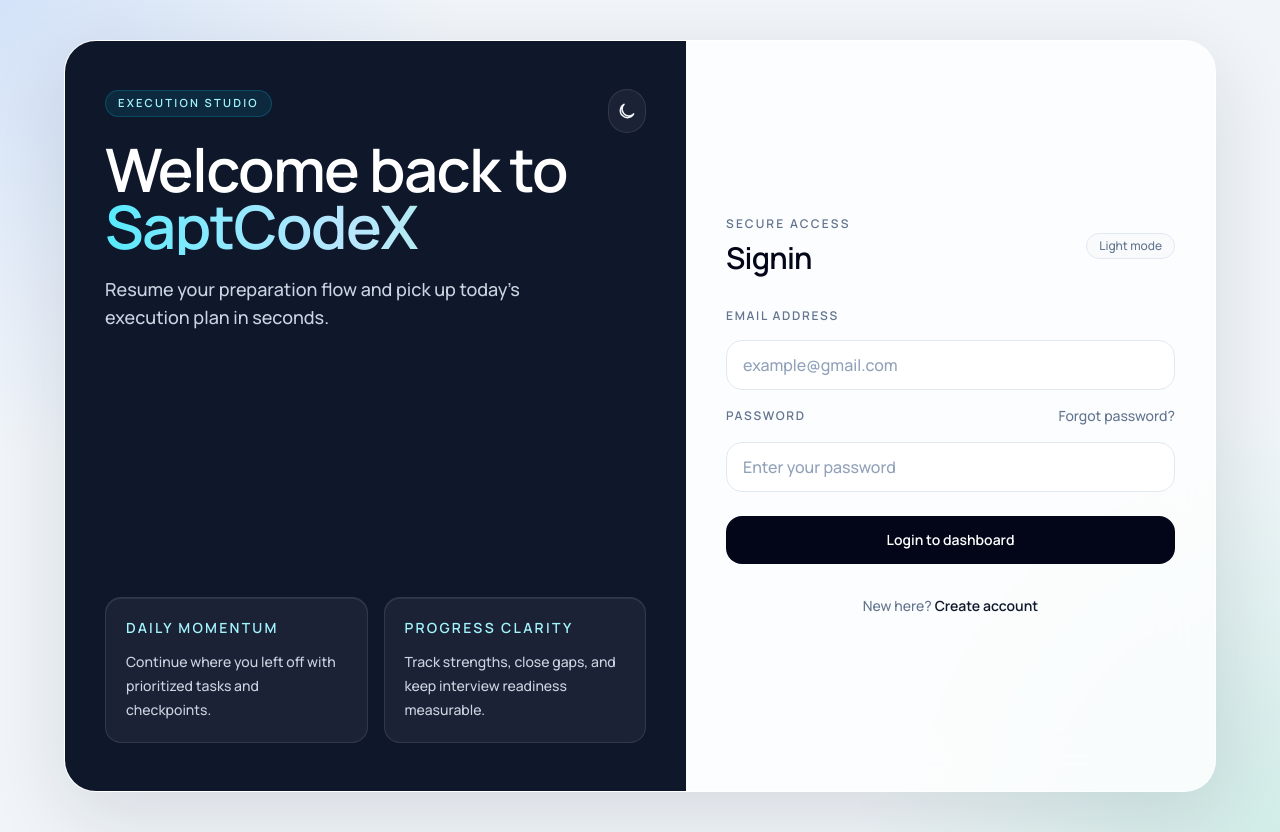
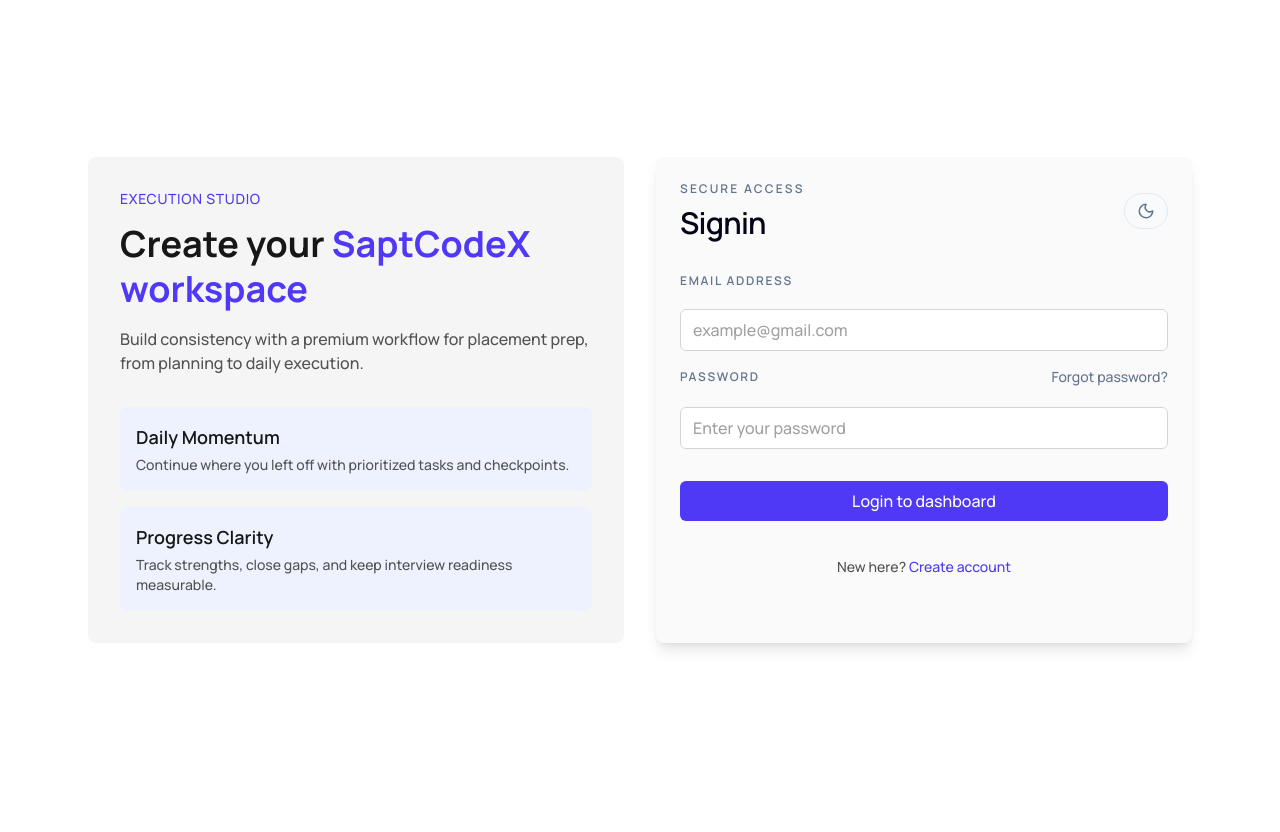
Before and after one commit to kundangosavii/SaptCodex, a React app in the folder Frontend/: page /signin in a window 1280 px wide. After the commit the page ends 800 px from the top, so only its background shows below. Built offline with nearby package versions, Linux system fonts and the light colour scheme; the HTML template or start-up script is replaced by a standard one.

Commit message:
feat: enhance Signin component with theming toggle and improved layout

```diff
--- a/Frontend/src/modules/auth/Signin.jsx
+++ b/Frontend/src/modules/auth/Signin.jsx
@@ -2,6 +2,7 @@
 import { Link, useNavigate } from 'react-router-dom'
 import { signin } from '../../api/auth'
 import { useTheme } from '../../context/ThemeContext'
+import { Sun, Moon } from 'lucide-react'
 
 function Signin() {
 	const navigate = useNavigate()
@@ -32,72 +33,48 @@
 	const { theme, toggleTheme } = useTheme()
 	const isDark = theme === 'dark'
 
+	const onboardingPillars = [
+		{
+			title : "Daily Momentum",
+			description : "Continue where you left off with prioritized tasks and checkpoints."
+		},
+		{
+			title : "Progress Clarity",
+			description : "Track strengths, close gaps, and keep interview readiness measurable."
+		}
+	]
+
 	return (
-		<main className={`min-h-screen bg-slate-100 text-slate-900 transition-colors duration-300 dark:bg-slate-950 dark:text-slate-50`}>
-			<section className="relative isolate overflow-hidden px-4 py-6 sm:px-6 lg:px-8 lg:py-10">
-				<div className="pointer-events-none absolute inset-0 bg-[radial-gradient(circle_at_top_left,rgba(59,130,246,0.16),transparent_30%),radial-gradient(circle_at_bottom_right,rgba(16,185,129,0.14),transparent_28%)] dark:bg-[radial-gradient(circle_at_top_left,rgba(14,165,233,0.18),transparent_28%),radial-gradient(circle_at_bottom_right,rgba(34,197,94,0.12),transparent_25%)]" />
+		<main className="min-h-screen bg-white dark:bg-neutral-900 text-neutral-900 dark:text-white flex items-center justify-center">
+			<section className="w-full max-w-6xl grid grid-cols-1 md:grid-cols-2 gap-8 p-6" aria-label="SignIn panel">
 
-				<div className="relative mx-auto grid min-h-[calc(100vh-3rem)] w-full max-w-6xl overflow-hidden rounded-4xl border border-white/70 bg-white/80 shadow-[0_24px_80px_rgba(15,23,42,0.12)] backdrop-blur-xl transition-colors duration-300 dark:border-slate-800/80 dark:bg-slate-900/80 dark:shadow-[0_24px_80px_rgba(2,6,23,0.5)] lg:grid-cols-[1.08fr_0.92fr]">
-					<aside className="flex flex-col justify-between gap-10 bg-slate-900 px-6 py-8 text-white sm:px-8 sm:py-10 lg:px-10 lg:py-12 dark:bg-slate-950">
-						<div className="flex items-start justify-between gap-4">
-							<div>
-								<p className="inline-flex rounded-full border border-cyan-400/20 bg-cyan-400/10 px-3 py-1 text-[0.7rem] font-semibold uppercase tracking-[0.2em] text-cyan-200">
-									Execution Studio
-								</p>
-								<h1 className="mt-6 max-w-xl text-4xl font-semibold leading-[0.95] tracking-tight sm:text-5xl lg:text-6xl">
-									Welcome back to
-									<span className="block bg-linear-to-r from-cyan-300 via-sky-200 to-emerald-200 bg-clip-text text-transparent">
-										SaptCodeX
-									</span>
+				<aside className="rounded-lg p-8 bg-neutral-100 dark:bg-neutral-800">
+					<p className="text-sm text-indigo-600 dark:text-indigo-200 uppercase tracking-wider">Execution Studio</p>
+					<h1 className="mt-3 text-3xl md:text-4xl font-extrabold leading-tight text-neutral-900 dark:text-white">
+						Create your <span className="text-indigo-600 dark:text-indigo-300">SaptCodeX workspace</span>
 					</h1>
-								<p className="mt-5 max-w-xl text-base leading-7 text-slate-300 sm:text-lg">
-									Resume your preparation flow and pick up today&apos;s execution plan in seconds.
-								</p>
-							</div>
+					<p className="mt-4 text-neutral-600 dark:text-indigo-100/90">Build consistency with a premium workflow for placement prep, from planning to daily execution.</p>
 
-							<button
-								type="button"
-								onClick={toggleTheme}
-								className="inline-flex h-11 w-11 items-center justify-center rounded-full border border-white/10 bg-white/5 text-slate-100 transition hover:bg-white/10 focus-visible:outline-none focus-visible:ring-2 focus-visible:ring-cyan-300"
-								aria-label={isDark ? 'Switch to light mode' : 'Switch to dark mode'}
-							>
-								{isDark ? (
-									<svg viewBox="0 0 24 24" className="h-5 w-5" fill="none" aria-hidden="true">
-										<path d="M12 3v2.5M12 18.5V21M4.22 4.22l1.77 1.77M18.01 18.01l1.77 1.77M3 12h2.5M18.5 12H21M4.22 19.78l1.77-1.77M18.01 5.99l1.77-1.77" stroke="currentColor" strokeWidth="1.8" strokeLinecap="round" />
-										<circle cx="12" cy="12" r="4.25" stroke="currentColor" strokeWidth="1.8" />
-									</svg>
-								) : (
-									<svg viewBox="0 0 24 24" className="h-5 w-5" fill="none" aria-hidden="true">
-										<path d="M20 15.5A8.5 8.5 0 1 1 8.5 4a6.5 6.5 0 0 0 11.5 11.5Z" stroke="currentColor" strokeWidth="1.8" strokeLinejoin="round" />
-									</svg>
-								)}
-							</button>
-						</div>
-
-						<div className="grid gap-4 sm:grid-cols-2">
-							<article className="rounded-2xl border border-white/10 bg-white/5 p-5 shadow-[inset_0_1px_0_rgba(255,255,255,0.08)]">
-								<h2 className="text-sm font-semibold uppercase tracking-[0.16em] text-cyan-200">Daily Momentum</h2>
-								<p className="mt-3 text-sm leading-6 text-slate-300">
-									Continue where you left off with prioritized tasks and checkpoints.
-								</p>
+					<div className="mt-8 grid gap-4">
+						{onboardingPillars.map((pillar) => (
+							<article key={pillar.title} className="bg-indigo-50 dark:bg-white/5 p-4 rounded-lg">
+								<h2 className="text-lg font-semibold text-neutral-900 dark:text-white">{pillar.title}</h2>
+								<p className="text-sm text-neutral-600 dark:text-indigo-100/75 mt-1">{pillar.description}</p>
 							</article>
-							<article className="rounded-2xl border border-white/10 bg-white/5 p-5 shadow-[inset_0_1px_0_rgba(255,255,255,0.08)]">
-								<h2 className="text-sm font-semibold uppercase tracking-[0.16em] text-cyan-200">Progress Clarity</h2>
-								<p className="mt-3 text-sm leading-6 text-slate-300">
-									Track strengths, close gaps, and keep interview readiness measurable.
-								</p>
-							</article>
+						))}
 					</div>
 				</aside>
 
-					<article className="flex flex-col justify-center px-6 py-8 sm:px-8 sm:py-10 lg:px-10 lg:py-12">
+					<article className="bg-neutral-50 dark:bg-neutral-800/60 p-6 rounded-lg shadow-lg">
 						<div className="flex items-center justify-between gap-4">
 							<div>
 								<p className="text-xs font-semibold uppercase tracking-[0.18em] text-slate-500 dark:text-slate-400">Secure access</p>
 								<h2 className="mt-2 text-3xl font-semibold tracking-tight text-slate-950 dark:text-white">Signin</h2>
 							</div>
 							<span className="rounded-full border border-slate-200 bg-slate-50 px-3 py-1 text-xs font-medium text-slate-500 dark:border-slate-800 dark:bg-slate-900 dark:text-slate-300">
-								{isDark ? 'Dark mode' : 'Light mode'}
+								<button onClick={toggleTheme} className='mt-1'>
+      								{theme === "light" ? <Moon size={18} /> : <Sun  size={18}/>}
+    							</button>
 							</span>
 						</div>
 
@@ -112,7 +89,7 @@
 								placeholder="example@gmail.com"
 								autoComplete="email"
 								onChange={handlechange}
-								className="w-full rounded-2xl border border-slate-200 bg-white px-4 py-3 text-slate-950 outline-none transition placeholder:text-slate-400 focus:border-cyan-400 focus:ring-4 focus:ring-cyan-400/15 dark:border-slate-800 dark:bg-slate-950 dark:text-slate-50 dark:placeholder:text-slate-500"
+								className="mt-1 block w-full bg-white dark:bg-neutral-900 border border-neutral-300 dark:border-neutral-700 text-neutral-900 dark:text-white rounded-md px-3 py-2 placeholder-neutral-400 dark:placeholder-gray-400 focus:outline-none focus:ring-2 focus:ring-indigo-500"
 							/>
 
 							<div className="flex items-center justify-between gap-4">
@@ -130,22 +107,23 @@
 								placeholder="Enter your password"
 								autoComplete="current-password"
 								onChange={handlechange}
-								className="w-full rounded-2xl border border-slate-200 bg-white px-4 py-3 text-slate-950 outline-none transition placeholder:text-slate-400 focus:border-cyan-400 focus:ring-4 focus:ring-cyan-400/15 dark:border-slate-800 dark:bg-slate-950 dark:text-slate-50 dark:placeholder:text-slate-500"
+								className="mt-1 block w-full bg-white dark:bg-neutral-900 border border-neutral-300 dark:border-neutral-700 text-neutral-900 dark:text-white rounded-md px-3 py-2 placeholder-neutral-400 dark:placeholder-gray-400 focus:outline-none focus:ring-2 focus:ring-indigo-500"
 							/>
 
 							<button
 								type="submit"
-								className="mt-2 inline-flex items-center justify-center rounded-2xl bg-slate-950 px-5 py-3.5 text-sm font-semibold text-white transition hover:bg-slate-800 focus-visible:outline-none focus-visible:ring-4 focus-visible:ring-slate-400/30 dark:bg-cyan-300 dark:text-slate-950 dark:hover:bg-cyan-200"
+								className="w-full mt-4 bg-indigo-600 hover:bg-indigo-700 text-white font-medium py-2 rounded-md"
 							>
 								Login to dashboard
 							</button>
 						</form>
 
-						<p className="mt-8 text-center text-sm text-slate-500 dark:text-slate-400">
-							New here? <Link to="/signup" className="font-semibold text-slate-900 transition hover:text-cyan-600 dark:text-cyan-300 dark:hover:text-cyan-200">Create account</Link>
+						<div className='flex justify-center items-center mt-5'>
+							<p className="mt-4 text-sm text-neutral-600 dark:text-gray-300">
+							New here? <Link to="/signup" className="text-indigo-600 dark:text-indigo-300 hover:underline">Create account</Link>
 							</p>
+						</div>
 					</article>
-				</div>
 				</section>
 		</main>
 	)
```
Lines whose indentation alone changed are shown as unchanged.
